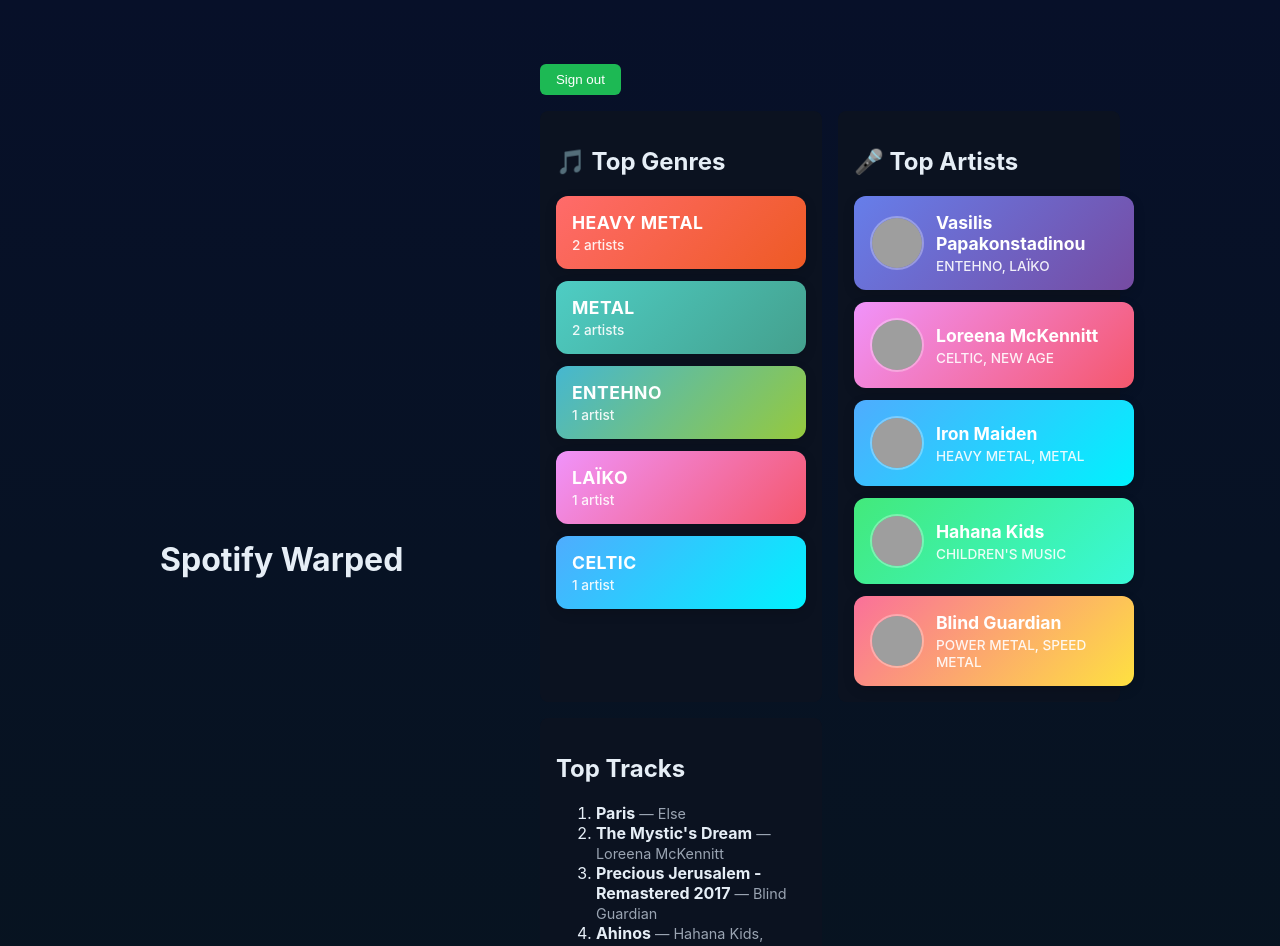
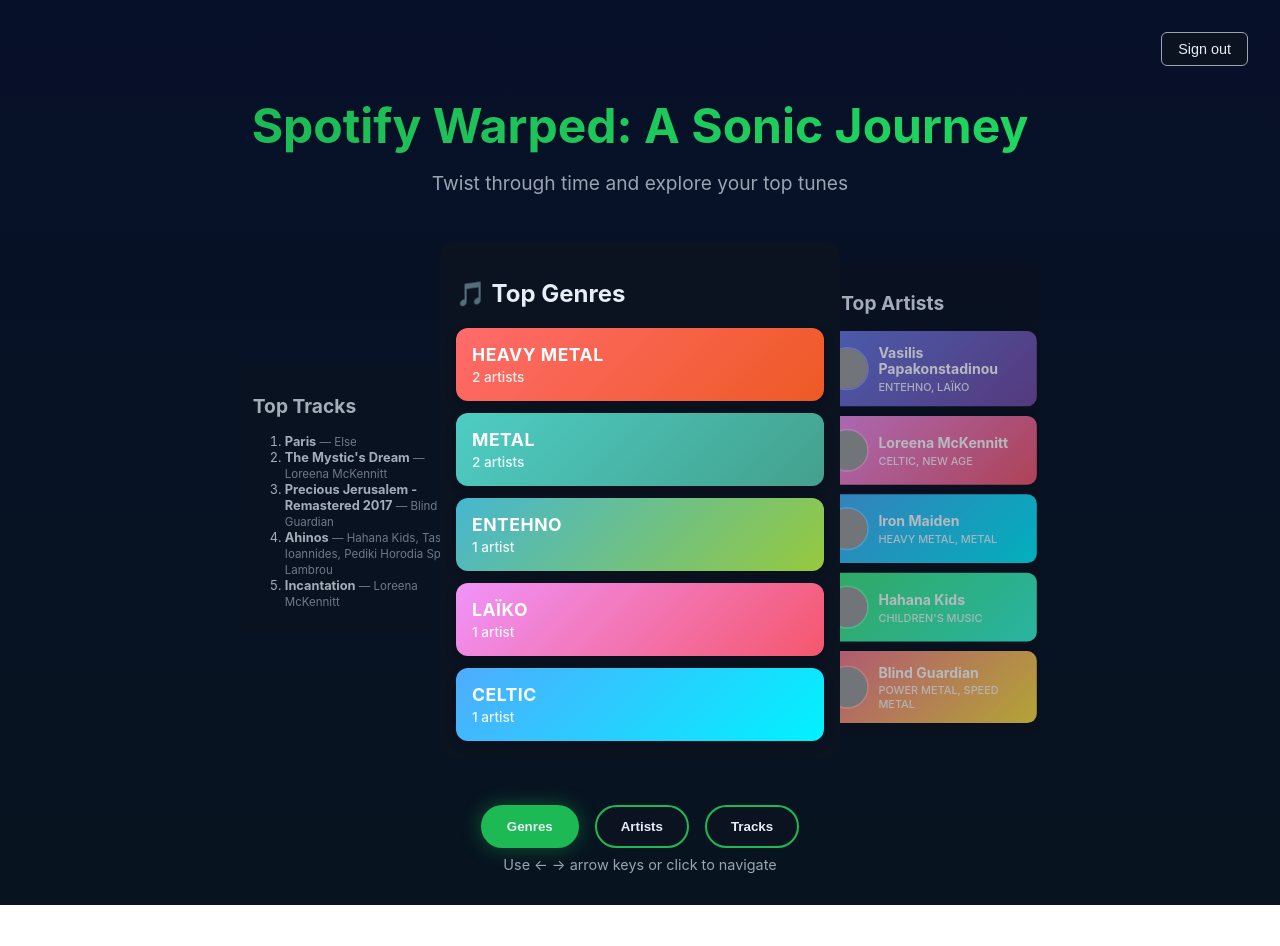
Before and after one commit to felagund1789/spotify-warped, a React (Vite) app: page / in a window 1280 px wide. Shown: the top 946 px of the page. After the commit the page ends 905 px from the top, so only its background shows below. Built offline with nearby package versions, Linux system fonts and the light colour scheme; no server answers; grey boxes are pictures that could not be loaded.

Commit message:
Update TopLists to show the cards as a carousel

```diff
--- a/src/App.tsx
+++ b/src/App.tsx
@@ -27,20 +27,18 @@
 
   return (
     <div className="container">
-      <header>
+      {!token ? (
+        <div className="auth-section">
           <h1>Spotify Warped</h1>
-        {!token ? (
-          <div>
           <p>Sign in with Spotify to see your top 5 genres, artists, albums, and tracks.</p>
           <button onClick={() => startAuthIfNeeded()}>Sign in with Spotify</button>
         </div>
       ) : (
-          <div>
-            <button onClick={() => { logout(); setToken(null); }}>Sign out</button>
+        <div className="app-content">
+          <button className="logout-btn" onClick={() => { logout(); setToken(null); }}>Sign out</button>
           <TopLists token={token} />
         </div>
       )}
-      </header>
     </div>
   )
 }
--- a/src/components/TopLists.tsx
+++ b/src/components/TopLists.tsx
@@ -1,4 +1,4 @@
-import React, { useEffect, useState } from "react";
+import React, { useEffect, useState, useCallback } from "react";
 import { getTopArtists, getTopTracks, getTopGenres } from "../api/mockSpotify";
 import GenreList from "./GenreList";
 import ArtistList from "./ArtistList";
@@ -11,6 +11,13 @@
   const [artists, setArtists] = useState<Artist[]>([]);
   const [tracks, setTracks] = useState<ItemList>([]);
   const [genres, setGenres] = useState<ItemList>([]);
+  const [activeIndex, setActiveIndex] = useState(0);
+
+  const components = [
+    { component: <GenreList genres={genres} />, name: "Genres" },
+    { component: <ArtistList artists={artists} />, name: "Artists" },
+    { component: <TrackList tracks={tracks} />, name: "Tracks" }
+  ];
 
   useEffect(() => {
     let mounted = true;
@@ -32,11 +39,78 @@
     };
   }, [token]);
 
+  const navigateCarousel = useCallback((direction: 'left' | 'right' | number) => {
+    if (typeof direction === 'number') {
+      setActiveIndex(direction);
+    } else {
+      setActiveIndex(prev => {
+        if (direction === 'left') {
+          return prev > 0 ? prev - 1 : components.length - 1;
+        } else {
+          return prev < components.length - 1 ? prev + 1 : 0;
+        }
+      });
+    }
+  }, [components.length]);
+
+  useEffect(() => {
+    const handleKeyDown = (event: KeyboardEvent) => {
+      if (event.key === 'ArrowLeft') {
+        event.preventDefault();
+        navigateCarousel('left');
+      } else if (event.key === 'ArrowRight') {
+        event.preventDefault();
+        navigateCarousel('right');
+      }
+    };
+
+    window.addEventListener('keydown', handleKeyDown);
+    return () => window.removeEventListener('keydown', handleKeyDown);
+  }, [navigateCarousel]);
+
+  const getItemPosition = (index: number) => {
+    const diff = index - activeIndex;
+    if (diff === 0) return 'center';
+    if (diff === -1 || (diff === components.length - 1 && activeIndex === 0)) return 'left';
+    if (diff === 1 || (diff === -(components.length - 1) && activeIndex === components.length - 1)) return 'right';
+    return 'hidden';
+  };
+
   return (
-    <main className="grid">
-      <GenreList genres={genres} />
-      <ArtistList artists={artists} />
-      <TrackList tracks={tracks} />
-    </main>
+    <div className="carousel-container">
+      <div className="carousel-header">
+        <h1>Spotify Warped: A Sonic Journey</h1>
+        <p>Twist through time and explore your top tunes</p>
+      </div>
+
+      <div className="carousel">
+        <div className="carousel-track">
+          {components.map((item, index) => (
+            <div
+              key={index}
+              className={`carousel-item ${getItemPosition(index)}`}
+              onClick={() => navigateCarousel(index)}
+            >
+              {item.component}
+            </div>
+          ))}
+        </div>
+      </div>
+
+      <div className="carousel-navigation">
+        {components.map((item, index) => (
+          <button
+            key={index}
+            className={`nav-button ${activeIndex === index ? 'active' : ''}`}
+            onClick={() => navigateCarousel(index)}
+          >
+            {item.name}
+          </button>
+        ))}
+      </div>
+      <div className="keyboard-hint">
+        Use ← → arrow keys or click to navigate
+      </div>
+    </div>
   );
 }
--- a/src/styles.css
+++ b/src/styles.css
@@ -15,16 +15,46 @@
 }
 
 .container {
-  max-width: 960px;
-  margin: 3rem auto;
-  padding: 1rem;
+  max-width: 1200px;
+  margin: 0 auto;
+  padding: 2rem;
+  min-height: 100vh;
+  display: flex;
+  flex-direction: column;
 }
 
-header {
-  display:flex;
-  align-items:center;
-  justify-content:space-between;
-  gap:1rem;
+.auth-section {
+  display: flex;
+  flex-direction: column;
+  align-items: center;
+  justify-content: center;
+  min-height: 70vh;
+  text-align: center;
+}
+
+.app-content {
+  flex: 1;
+  display: flex;
+  flex-direction: column;
+}
+
+.logout-btn {
+  position: absolute;
+  top: 2rem;
+  right: 2rem;
+  background: var(--card);
+  color: var(--text);
+  border: 1px solid var(--muted);
+  padding: 0.5rem 1rem;
+  border-radius: 6px;
+  cursor: pointer;
+  font-size: 0.9rem;
+  transition: all 0.2s ease;
+}
+
+.logout-btn:hover {
+  background: var(--accent);
+  border-color: var(--accent);
 }
 
 button{
@@ -36,11 +66,143 @@
   cursor:pointer;
 }
 
-.grid {
-  display:grid;
-  grid-template-columns:repeat(auto-fit,minmax(220px,1fr));
-  gap:1rem;
-  margin-top:1rem;
+.carousel-container {
+  display: flex;
+  flex-direction: column;
+  align-items: center;
+  margin-top: 4rem;
+  position: relative;
+  height: 700px;
+  flex: 1;
+}
+
+.carousel-header {
+  text-align: center;
+  margin-bottom: 4rem;
+}
+
+.carousel-header h1 {
+  font-size: 3rem;
+  margin: 0 0 1rem 0;
+  background: linear-gradient(135deg, var(--accent) 0%, #1ed760 100%);
+  -webkit-background-clip: text;
+  -webkit-text-fill-color: transparent;
+  background-clip: text;
+}
+
+.carousel-header p {
+  height: 2.5rem;
+  font-size: 1.2rem;
+  color: var(--muted);
+  margin: 0;
+}
+
+.carousel {
+  position: relative;
+  width: 100%;
+  height: 450px;
+  display: flex;
+  align-items: center;
+  justify-content: center;
+  margin-bottom: 3rem;
+}
+
+.carousel-track {
+  position: relative;
+  width: 100%;
+  height: 100%;
+  display: flex;
+  align-items: center;
+  justify-content: center;
+}
+
+.carousel-item {
+  position: absolute;
+  transition: all 0.2s cubic-bezier(0.25, 0.46, 0.45, 0.94);
+  cursor: pointer;
+  border-radius: 12px;
+  overflow: hidden;
+}
+
+.carousel-item.center {
+  transform: translateX(0) scale(1);
+  z-index: 3;
+  opacity: 1;
+  width: 400px;
+}
+
+.carousel-item.left {
+  transform: translateX(-280px) scale(0.8);
+  z-index: 2;
+  opacity: 0.7;
+  width: 300px;
+}
+
+.carousel-item.right {
+  transform: translateX(280px) scale(0.8);
+  z-index: 2;
+  opacity: 0.7;
+  width: 300px;
+}
+
+.carousel-item.hidden {
+  transform: translateX(0) scale(0.6);
+  z-index: 1;
+  opacity: 0;
+  width: 250px;
+}
+
+.carousel-item:hover {
+  filter: brightness(1.1);
+}
+
+.carousel-item.center:hover {
+  transform: translateX(0) scale(1.02);
+}
+
+.carousel-item.left:hover,
+.carousel-item.right:hover {
+  transform: translateX(-280px) scale(0.85);
+  opacity: 0.9;
+}
+
+.carousel-item.right:hover {
+  transform: translateX(280px) scale(0.85);
+}
+
+.carousel-navigation {
+  display: flex;
+  justify-content: center;
+  gap: 1rem;
+  margin-top: 2rem;
+}
+
+.nav-button {
+  background: var(--card);
+  color: var(--text);
+  border: 2px solid var(--accent);
+  padding: 0.75rem 1.5rem;
+  border-radius: 25px;
+  cursor: pointer;
+  font-weight: 600;
+  transition: all 0.2s ease;
+}
+
+.nav-button:hover {
+  background: var(--accent);
+  transform: translateY(-2px);
+}
+
+.nav-button.active {
+  background: var(--accent);
+  box-shadow: 0 0 20px rgba(29, 185, 84, 0.4);
+}
+
+.keyboard-hint {
+  margin-top: 0.5rem;
+  color: var(--muted);
+  font-size: 0.9rem;
+  text-align: center;
 }
 
 .box {
```
Lines whose indentation alone changed are shown as unchanged.
